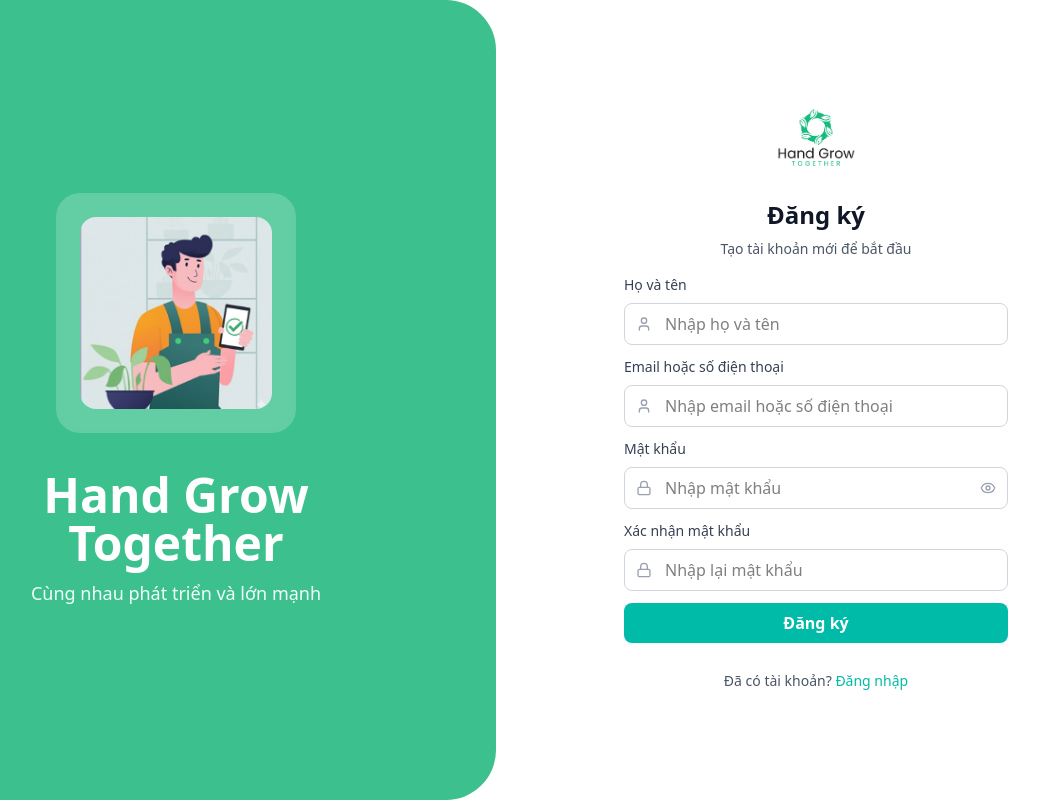
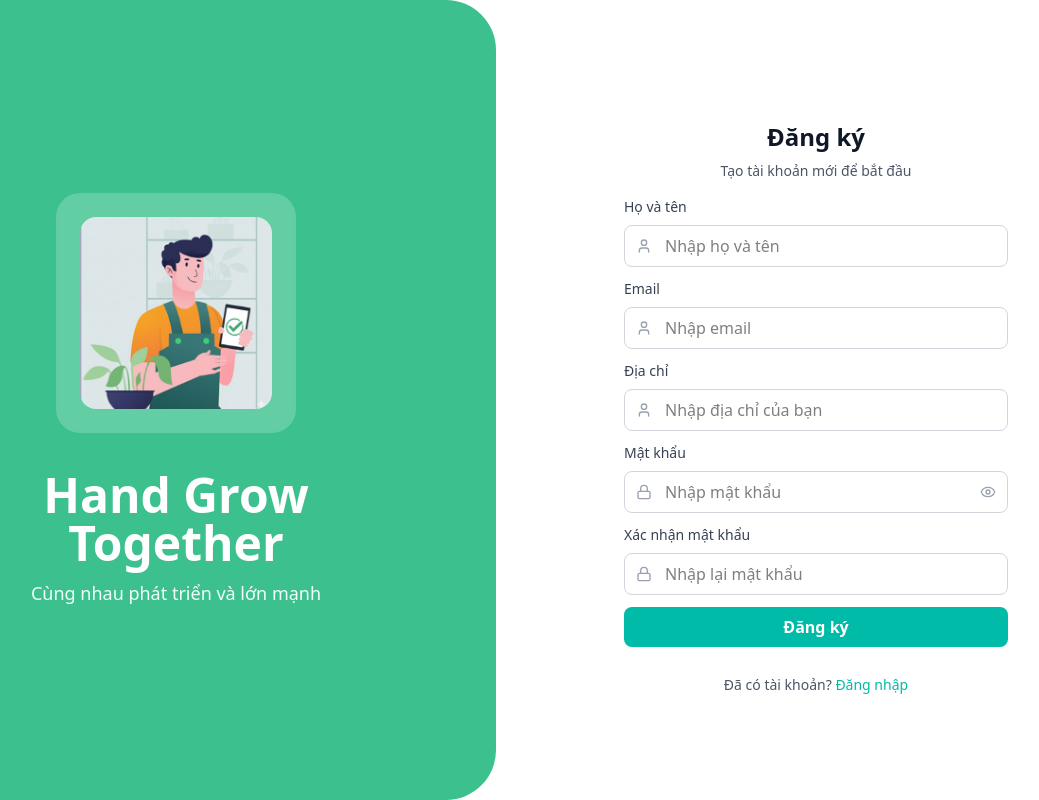
Before and after one commit to Hand-Grow/HandGrow_Web_User_ReactJs_Vite, a React (Vite) app: page /register in a window 1280 px wide. Shown: the whole page, without its empty margins (144-1183 px from the left). Built offline with nearby package versions, Linux system fonts and the light colour scheme; no server answers.

Commit message:
feat(HAN-66): fix layout for register form

```diff
--- a/src/components/login/RegisterForm.jsx
+++ b/src/components/login/RegisterForm.jsx
@@ -1,17 +1,19 @@
 import InputField from '../common/InputField';
 import PrimaryButton from '../common/PrimaryButton';
 import { Lock, Eye, EyeOff, User } from 'lucide-react';
-import HandGrow from '../../assets/image/HandGrow.png';
+// import HandGrow from '../../assets/image/HandGrow.png';
 
 const RegisterForm = ({
   name,
   email,
+  address,
   password,
   confirmPassword,
   showPassword,
   loading,
   onNameChange,
   onEmailChange,
+  onAddressChange,
   onPasswordChange,
   onConfirmPasswordChange,
   onTogglePassword,
@@ -20,7 +22,7 @@ const RegisterForm = ({
   return (
     <div className="flex flex-col items-center justify-center bg-white w-full">
       <div className="mb-4 text-center">
-        <div className="flex items-center justify-center mb-3">
+        {/* <div className="flex items-center justify-center mb-3">
           <img
             src={HandGrow}
             alt="Hand Grow Together"
@@ -28,7 +30,7 @@ const RegisterForm = ({
             height={100}
             className="rounded-full"
           />
-        </div>
+        </div> */}
       </div>
 
       <div className="max-w-sm w-full">
@@ -47,10 +49,18 @@ const RegisterForm = ({
           />
 
           <InputField
-            label="Email hoặc số điện thoại"
-            placeholder="Nhập email hoặc số điện thoại"
+            label="Email"
+            placeholder="Nhập email"
             value={email}
             onChange={onEmailChange}
+            leftIcon={<User className="w-4 h-4" />}
+          />
+
+          <InputField
+            label="Địa chỉ"
+            placeholder="Nhập địa chỉ của bạn"
+            value={address}
+            onChange={onAddressChange}
             leftIcon={<User className="w-4 h-4" />}
           />
 
```
